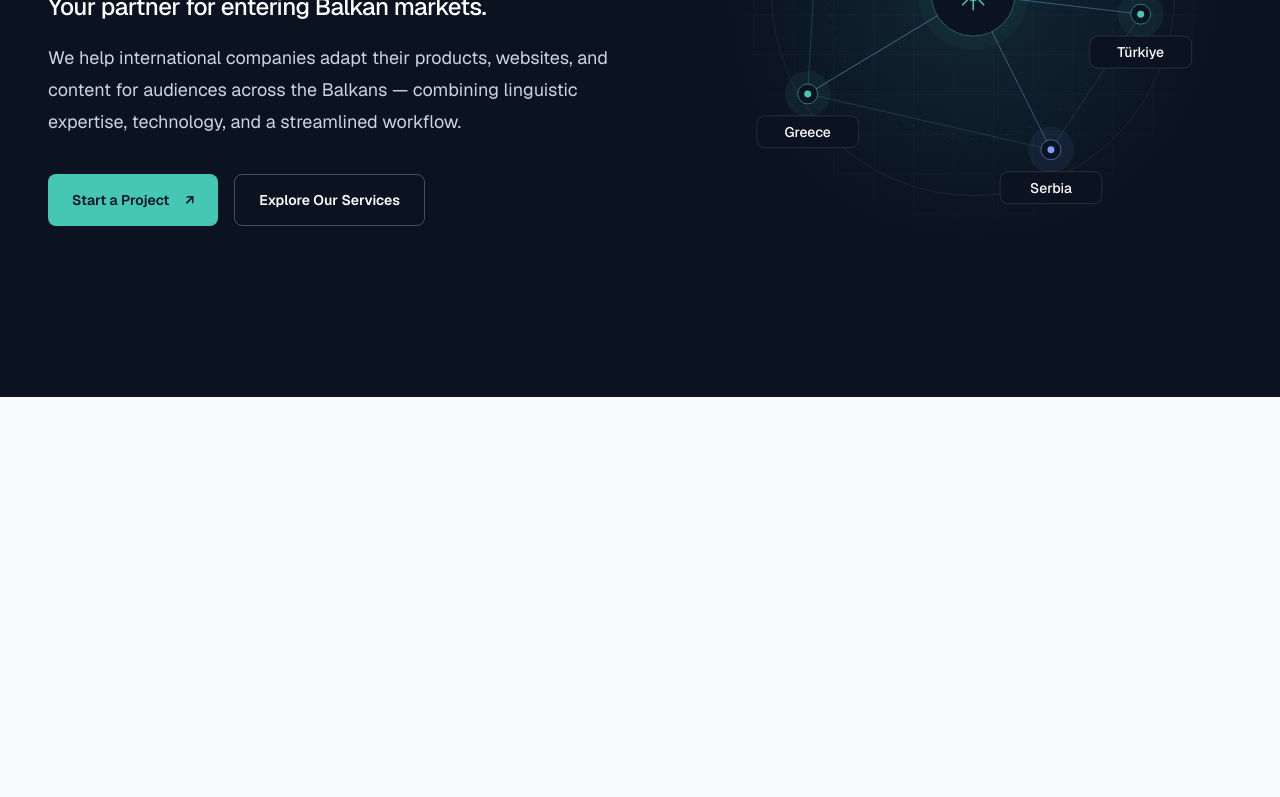
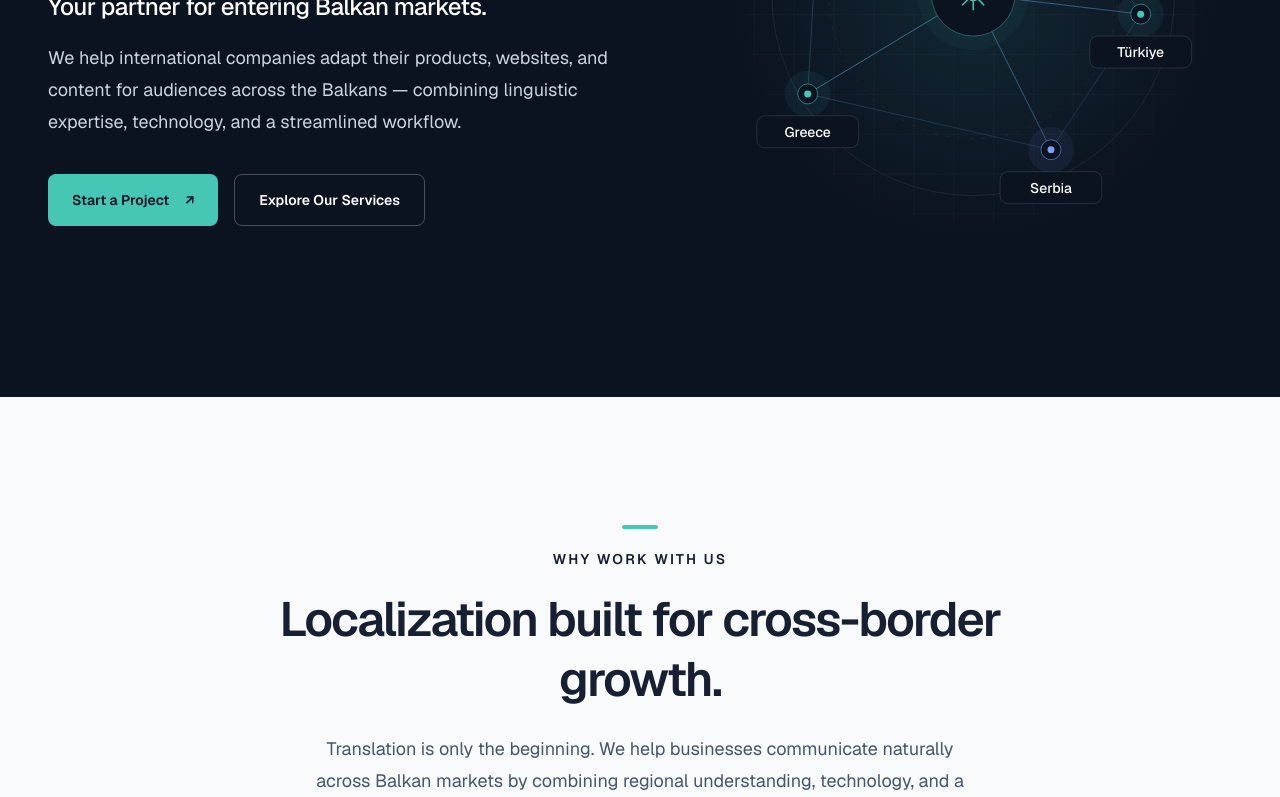
Before and after one commit to mitevdimitar/translation-agency, a Next.js app: page / in a window 1280 px wide. Shown: the part 506-1303 px from the top of the page. Before the commit the page ends 903 px from the top, so only its background shows below. Built offline with nearby package versions, Linux system fonts and the light colour scheme.

Commit message:
feat: add value proposition section

```diff
--- /dev/null
+++ b/app/components/value-proposition.tsx
@@ -0,0 +1,71 @@
+const benefits = [
+  {
+    title: "Regional Expertise",
+    description:
+      "Navigate the linguistic and cultural nuances of Balkan markets with localization tailored to local audiences.",
+    motif: (
+      <>
+        <circle cx="12" cy="12" r="8" />
+        <ellipse cx="12" cy="12" rx="3.5" ry="8" />
+        <path d="M4 12h16" />
+      </>
+    ),
+  },
+  {
+    title: "Technology-Driven Workflows",
+    description:
+      "From software interfaces to multilingual content, we use modern localization tools and efficient processes to keep projects organized and scalable.",
+    motif: (
+      <>
+        <rect x="3" y="3" width="6" height="6" rx="1.5" />
+        <rect x="15" y="15" width="6" height="6" rx="1.5" />
+        <path d="M9 6h7a2 2 0 0 1 2 2v3M15 18H8a2 2 0 0 1-2-2v-3" />
+      </>
+    ),
+  },
+  {
+    title: "Quality-Focused Delivery",
+    description:
+      "A structured approach to translation, review, and quality assurance helps maintain consistency across languages, channels, and markets.",
+    motif: (
+      <>
+        <path d="m12 3 8 3v6c0 4-4 7-8 9-4-2-8-5-8-9V6l8-3Z" />
+        <path d="m8.5 12 2.5 2.5 4.5-5" />
+      </>
+    ),
+  },
+];
+
+export default function ValueProposition() {
+  return (
+    <section aria-labelledby="value-proposition-heading" className="bg-page py-20 text-primary-text sm:py-24 lg:py-32">
+      <div className="site-container">
+        <div className="mx-auto max-w-3xl text-center">
+          <p className="text-xs font-semibold tracking-[0.16em] sm:text-sm">
+            <span aria-hidden="true" className="mx-auto mb-5 block h-1 w-9 rounded-full bg-teal-accent" />
+            WHY WORK WITH US
+          </p>
+          <h2 id="value-proposition-heading" className="mt-5 text-3xl font-semibold leading-tight tracking-[-0.035em] sm:text-4xl lg:text-5xl">
+            Localization built for cross-border growth.
+          </h2>
+          <p className="mx-auto mt-6 max-w-2xl text-base leading-8 text-slate-600 sm:text-lg">
+            Translation is only the beginning. We help businesses communicate naturally across Balkan markets by combining regional understanding, technology, and a structured approach to localization.
+          </p>
+        </div>
+        <div className="mt-12 grid gap-6 md:grid-cols-2 lg:mt-16 lg:grid-cols-3">
+          {benefits.map(({ title, description, motif }) => (
+            <article key={title} className="rounded-2xl border border-slate-200 bg-white p-7 hover:border-teal-accent motion-safe:transition-colors sm:p-8">
+              <div className="mb-7 flex size-12 items-center justify-center rounded-xl bg-teal-accent/15">
+                <svg aria-hidden="true" focusable="false" viewBox="0 0 24 24" fill="none" stroke="currentColor" strokeWidth="1.5" strokeLinecap="round" strokeLinejoin="round" className="size-6 text-primary-text">
+                  {motif}
+                </svg>
+              </div>
+              <h3 className="text-xl font-semibold leading-snug tracking-tight">{title}</h3>
+              <p className="mt-4 text-base leading-7 text-slate-600">{description}</p>
+            </article>
+          ))}
+        </div>
+      </div>
+    </section>
+  );
+}
--- a/app/page.tsx
+++ b/app/page.tsx
@@ -1,5 +1,11 @@
 import Hero from "./components/hero";
+import ValueProposition from "./components/value-proposition";
 
 export default function Home() {
-  return <main className="flex-1"><Hero /></main>;
+  return (
+    <main className="flex-1">
+      <Hero />
+      <ValueProposition />
+    </main>
+  );
 }
```
